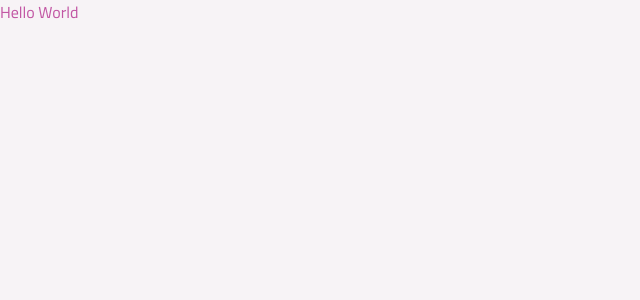
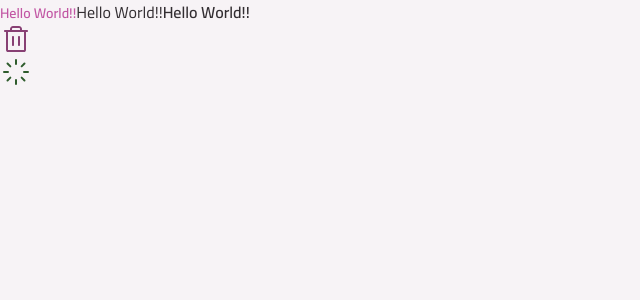
Before and after one commit to ThiagoSCarv/todo-list, a React (Vite) app: page /components in a window 1280 px wide. Shown: the top 300 px of the page, without its empty margins (0-640 px from the left). Built offline with nearby package versions, Linux system fonts and the light colour scheme.

Commit message:
feature:icon_component

```diff
--- a/src/App.tsx
+++ b/src/App.tsx
@@ -1,7 +1,24 @@
+import { Text } from "./components/text";
+import Icon from "./components/icon";
+import TrashIcon from "./assets/icons/Trash-Regular.svg?react";
+import SpinIcon from "./assets/icons/Spinner.svg?react";
+
 function App() {
 	return (
 		<div className="text-pink-base">
-			<h1>Hello World</h1>
+			<Text className="text-pink-base" variant="body-sm">
+				Hello World!!
+			</Text>
+			<Text className="text-gray-400" variant="body-md-regular">
+				Hello World!!
+			</Text>
+			<Text className="text-gray-200" variant="body-md-semibold">
+				Hello World!!
+			</Text>
+			<div>
+				<Icon svg={TrashIcon} className="fill-pink-dark" />
+				<Icon svg={SpinIcon} className="fill-green-dark" />
+			</div>
 		</div>
 	);
 }
--- /dev/null
+++ b/src/components/icon.tsx
@@ -0,0 +1,31 @@
+import type React from "react";
+import { cva, type VariantProps } from "class-variance-authority";
+
+export const IconVariants = cva("", {
+	variants: {
+		animate: {
+			false: "",
+			true: "animate-spin",
+		},
+	},
+	defaultVariants: {
+		animate: false,
+	},
+});
+
+interface IconProps
+	extends React.ComponentProps<"svg">,
+		VariantProps<typeof IconVariants> {
+	svg: React.FC<React.ComponentProps<"svg">>;
+}
+
+export default function Icon({
+	svg: SvgComponent,
+	className,
+	animate,
+	...props
+}: IconProps) {
+	return (
+		<SvgComponent className={IconVariants({ animate, className })} {...props} />
+	);
+}
--- a/vite.config.ts
+++ b/vite.config.ts
@@ -1,8 +1,9 @@
 import { defineConfig } from "vite";
 import react from "@vitejs/plugin-react-swc";
 import tailwindcss from "@tailwindcss/vite";
+import svgr from "vite-plugin-svgr";
 
 // https://vite.dev/config/
 export default defineConfig({
-	plugins: [react(), tailwindcss()],
+	plugins: [react(), tailwindcss(), svgr()],
 });
```
